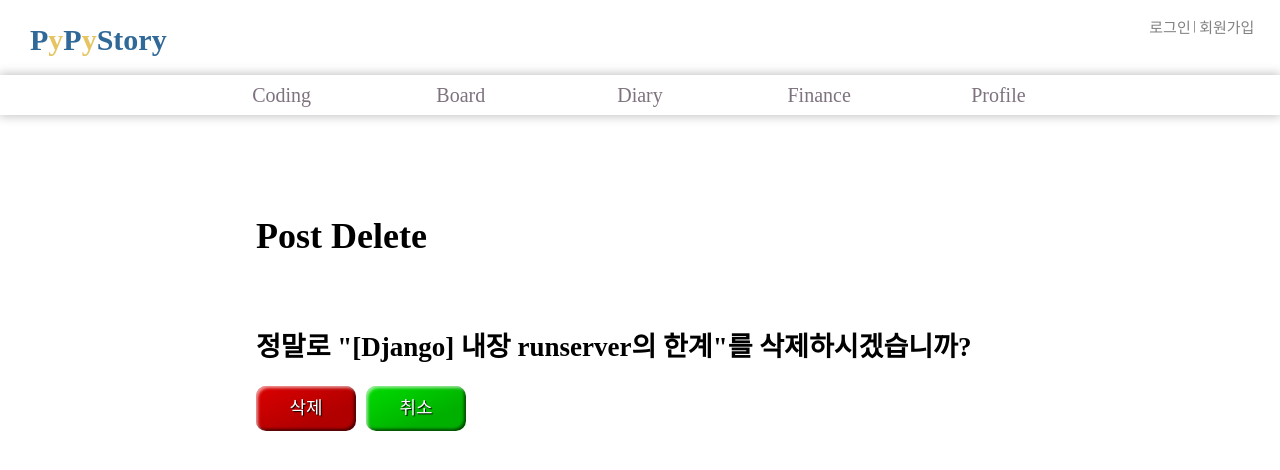
After one commit to americano212/django-blog-project, a Django app: page /board/56/delete/ in a window 1280 px wide; the page is wider, and only the part inside the window is pictured. The commit adds this page. Shown: the top 470 px of that part. Run offline with Django 3.2, Linux system fonts and the light colour scheme; data comes from the database, SQL or seed files in the repository; both versions use the stored data as it was after the commit; some libraries are stand-ins or nearby versions; some web fonts are replaced.

Commit message:
add delete and update

```diff
--- a/accounts/views.py
+++ b/accounts/views.py
@@ -2,6 +2,10 @@ from django.shortcuts import render
 from django.contrib.auth import authenticate,login,logout
 from django.shortcuts import redirect
 from .models import Account
+
+from django.urls import reverse_lazy
+from django.contrib.auth.mixins import AccessMixin
+
 # Create your views here.
 
 def login_view(request):
@@ -51,3 +55,13 @@ def signup_view(request):
         return redirect("accounts:login")
 
     return render(request,"accounts/signup.html")
+
+class OwnerOnlyMixin(AccessMixin):
+    raise_exception = True
+    permission_denied_message = "Owner only can update/delete the object"
+
+def dispatch(self,request,*args,**kwargs):
+    obj = self.get_object()
+    if request.user != obj.writer:
+        return self.handle_no_permission()
+    return super().dispatch(request,*args,**kwargs)
--- a/board/forms.py
+++ b/board/forms.py
@@ -7,10 +7,10 @@ class CreateBlog(forms.ModelForm):
     class Meta:
         model = Post
         fields = ['title','description','content','tags']
-
+        initial = {'slug':'auto-filling-do-not-input'}
         widgets = {
             'title': forms.TextInput(
-                attrs={'class': 'title_box', 'placeholder': '제목을 입력하세요.'}
+                attrs={'class': 'title_box', 'placeholder': '제목을 입력하세요.','style': 'width: 65%'}
             ),
             'description': forms.TextInput(
                 attrs={'class': 'description_box', 'placeholder': '간단히 한문장으로 요약해주세요'}
@@ -19,4 +19,5 @@ class CreateBlog(forms.ModelForm):
                 attrs={'class':'tags_box','placeholder':'태그'}
             ),
             'body': forms.CharField(widget=CKEditorUploadingWidget()),
+
         }
--- /dev/null
+++ b/board/templates/board/post_confirm_delete.html
@@ -0,0 +1,23 @@
+{% extends 'blog_base.html' %}
+
+{% load static %}
+
+{% block extrahead %}
+<link rel="stylesheet" href="{% static "css/post_confirm_delete.css" %}">
+{% endblock %}
+
+{% block title %}{% endblock %}
+
+{% block content %}
+<div class="delete_body">
+    <h1>Post Delete</h1>
+    <br>
+    <h2>정말로 "{{ object }}"를 삭제하시겠습니까?</h2>
+    <form action="." method="post">
+        {% csrf_token %}
+
+        <div><input type="submit" value="삭제" class="btn_danger"/></div>
+        <div class="run_btn"><a href="/">취소</a></div>
+    </form>
+</div>
+{% endblock %}
--- a/board/urls.py
+++ b/board/urls.py
@@ -33,5 +33,12 @@ urlpatterns = [
     # Ex /blog/tag/tagname/
     path('tag/<str:tag>/',views.TaggedObjectLV.as_view(),name='tagged_object_list'),
 
+    # Ex /blog/CreatePost/
     path('CreatePost/',views.CreatePost,name='CreatePost'),
+
+    #path('change/',views.PostChangeLV.as_view(),name='change'),
+
+    path('<int:pk>/update/',views.PostUpdateView.as_view(),name="update"),
+
+    path('<int:pk>/delete/',views.PostDeleteView.as_view(),name="delete"),
 ]
--- a/board/views.py
+++ b/board/views.py
@@ -1,8 +1,12 @@
 from django.shortcuts import render, redirect
-from django.views.generic import ListView, DetailView, TemplateView
+from django.views.generic import ListView, DetailView, TemplateView, CreateView, UpdateView, DeleteView
+from django.contrib.auth.mixins import LoginRequiredMixin
+from django.urls import reverse_lazy
+from accounts.views import OwnerOnlyMixin
 from django.views.generic.dates import ArchiveIndexView, YearArchiveView, MonthArchiveView
 from django.views.generic.dates import DayArchiveView, TodayArchiveView
 from django.contrib import messages
+import re
 
 from board.models import Post
 from board.forms import CreateBlog
@@ -57,15 +61,19 @@ class TaggedObjectLV(ListView):
         context['tagname'] = self.kwargs['tag']
         return context
 
+
+def cleanText(readData):
+    text = re.sub('[-=+,#/\?:^$.@*\"※~&%ㆍ!』\\‘|\(\)\[\]\<\>`\'…》]', '', readData)
+    return text
+
 def CreatePost(request):
     if request.method == 'POST':
         form = CreateBlog(request.POST)
 
         if form.is_valid():
-            question = form.save(commit=False)
+            question = form.instance
             question.writer = request.user
-            question.slug = question.title
-
+            question.slug = cleanText(question.title).replace(' ','-')
             form.save()
             return redirect('/board/')
         else:
@@ -73,4 +81,20 @@ def CreatePost(request):
             return redirect('/board/CreatePost/')
     else:
         form = CreateBlog()
-        return render(request,'board/post_create.html', {'form': form})
+        return render(request,'board/post_form.html', {'form': form})
+
+
+
+class PostChangeLV(LoginRequiredMixin,ListView):
+    template_name = 'blog/post_change_list.html'
+    def get_queryset(self):
+        return Post.objects.filter(writer = self.request.user)
+
+class PostUpdateView(OwnerOnlyMixin, UpdateView):
+    model = Post
+    fields = ['title','description','content','tags']
+    success_url = reverse_lazy('board:index')
+
+class PostDeleteView(OwnerOnlyMixin, DeleteView):
+    model = Post
+    success_url = reverse_lazy('board:index')
--- /dev/null
+++ b/static/css/post_confirm_delete.css
@@ -0,0 +1,69 @@
+.delete_body{
+    margin: 0;
+    padding: 0;
+    margin-left: 20%;
+    margin-right: 20%;
+    margin-top: 100px;
+}
+form div{
+    float: left;
+    margin-right: 10px;
+}
+.btn_danger {
+    width: 100px;
+    border: 0;
+    line-height: 2.5;
+    padding: 0 20px;
+    font-size: 1rem;
+    text-align: center;
+    color: #fff;
+    text-shadow: 1px 1px 1px #000;
+    border-radius: 10px;
+    background-color: rgba(220, 0, 0, 1);
+    background-image: linear-gradient(to top left,
+                                      rgba(0, 0, 0, .2),
+                                      rgba(0, 0, 0, .2) 30%,
+                                      rgba(0, 0, 0, 0));
+    box-shadow: inset 2px 2px 3px rgba(255, 255, 255, .6),
+                inset -2px -2px 3px rgba(0, 0, 0, .6);
+}
+
+.btn_danger:hover {
+    background-color: rgba(255, 0, 0, 1);
+}
+
+.btn_danger:active {
+    box-shadow: inset -2px -2px 3px rgba(255, 255, 255, .6),
+                inset 2px 2px 3px rgba(0, 0, 0, .6);
+}
+.run_btn {
+
+    width: 60px;
+    border: 0;
+    line-height: 2.5;
+    padding: 0 20px;
+    font-size: 1rem;
+    text-align: center;
+    color: #fff;
+    text-shadow: 1px 1px 1px #000;
+    border-radius: 10px;
+    background-color: rgba(0, 220, 0, 1);
+    background-image: linear-gradient(to top left,
+                                      rgba(0, 0, 0, .2),
+                                      rgba(0, 0, 0, .2) 30%,
+                                      rgba(0, 0, 0, 0));
+    box-shadow: inset 2px 2px 3px rgba(255, 255, 255, .6),
+                inset -2px -2px 3px rgba(0, 0, 0, .6);
+}
+.run_btn a{
+    text-decoration: none;
+    color: #fff;
+}
+.run_btn:hover {
+    background-color: rgba(0, 255, 0, 1);
+}
+
+.run_btn:active {
+    box-shadow: inset -2px -2px 3px rgba(255, 255, 255, .6),
+                inset 2px 2px 3px rgba(0, 0, 0, .6);
+}
--- a/static/css/post_create.css
+++ b/static/css/post_create.css
@@ -20,6 +20,11 @@ label{
 }
 p{
     padding: 7px;
+}
+input{
+    width: 65%;
+    height: 30px;
+    font-size: 20px;
 }
 .form_box{
     border: 0px solid;
```
Also changed, not shown: board/templates/board/post_detail.html (+16 -5 lines), static/css/post_detail.css (+48 -1 lines), board/templates/board/post_form.html (renamed from board/templates/board/post_create.html), db.sqlite3, 1 other file.
